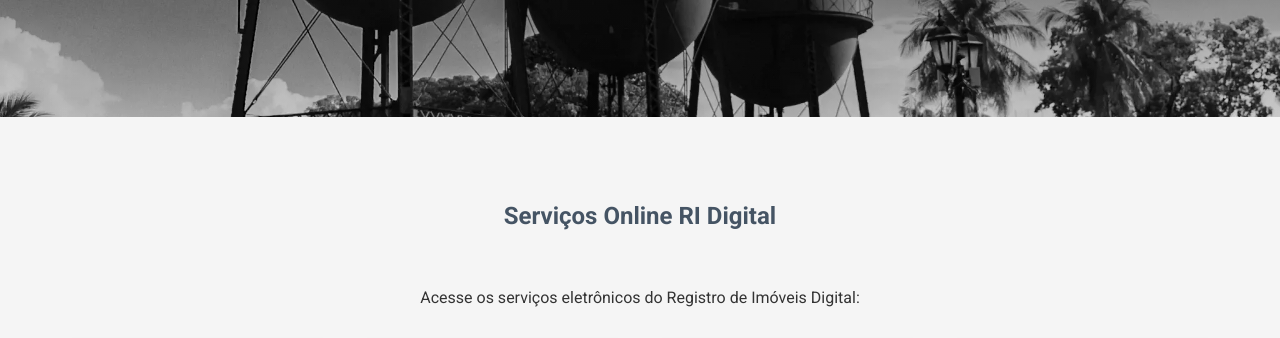
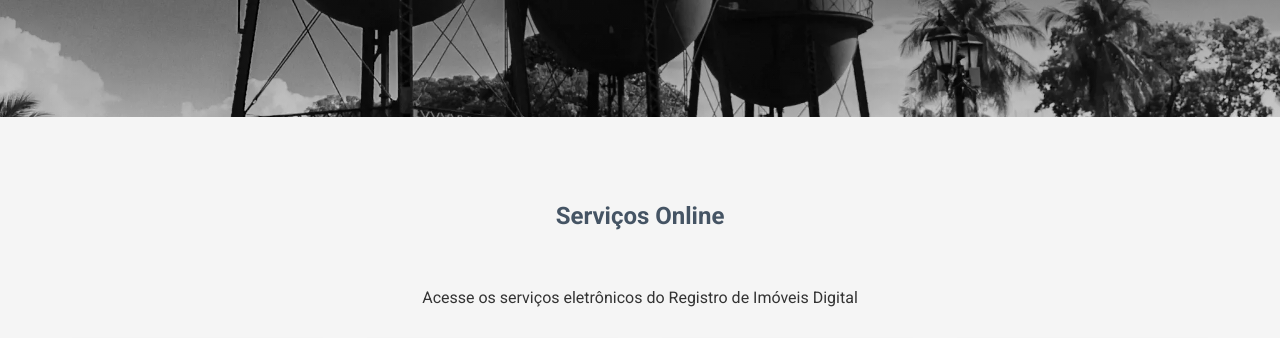
Before and after one commit to tmpcosta/1ripvh, a plain HTML site: page index.html in a window 1280 px wide. Shown: the part 285-623 px from the top of the page. Drawn offline with Linux system fonts and the light colour scheme.

Commit message:
Mudanças de texto index

```diff
--- a/index.html
+++ b/index.html
@@ -51,9 +51,9 @@
         <section class="section">
             <div class="container">
                 <div class="section-title">
-                    <h2>Serviços Online RI Digital</h2>
+                    <h2>Serviços Online</h2>
                 </div>
-                <p style="text-align: center; margin-bottom: 30px;">Acesse os serviços eletrônicos do Registro de Imóveis Digital:</p>
+                <p style="text-align: center; margin-bottom: 30px;">Acesse os serviços eletrônicos do Registro de Imóveis Digital</p>
 
                 <div class="ri-digital-services">
                     <div class="ri-digital-service">
```
